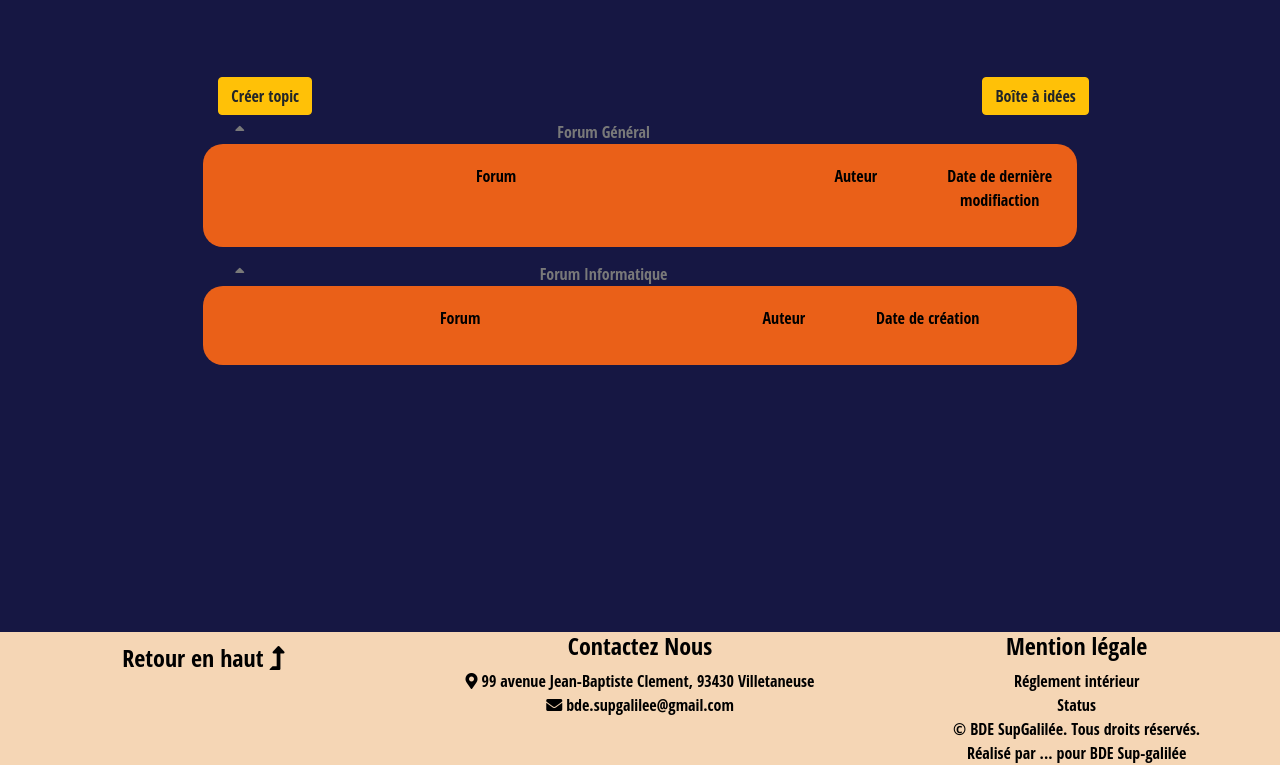
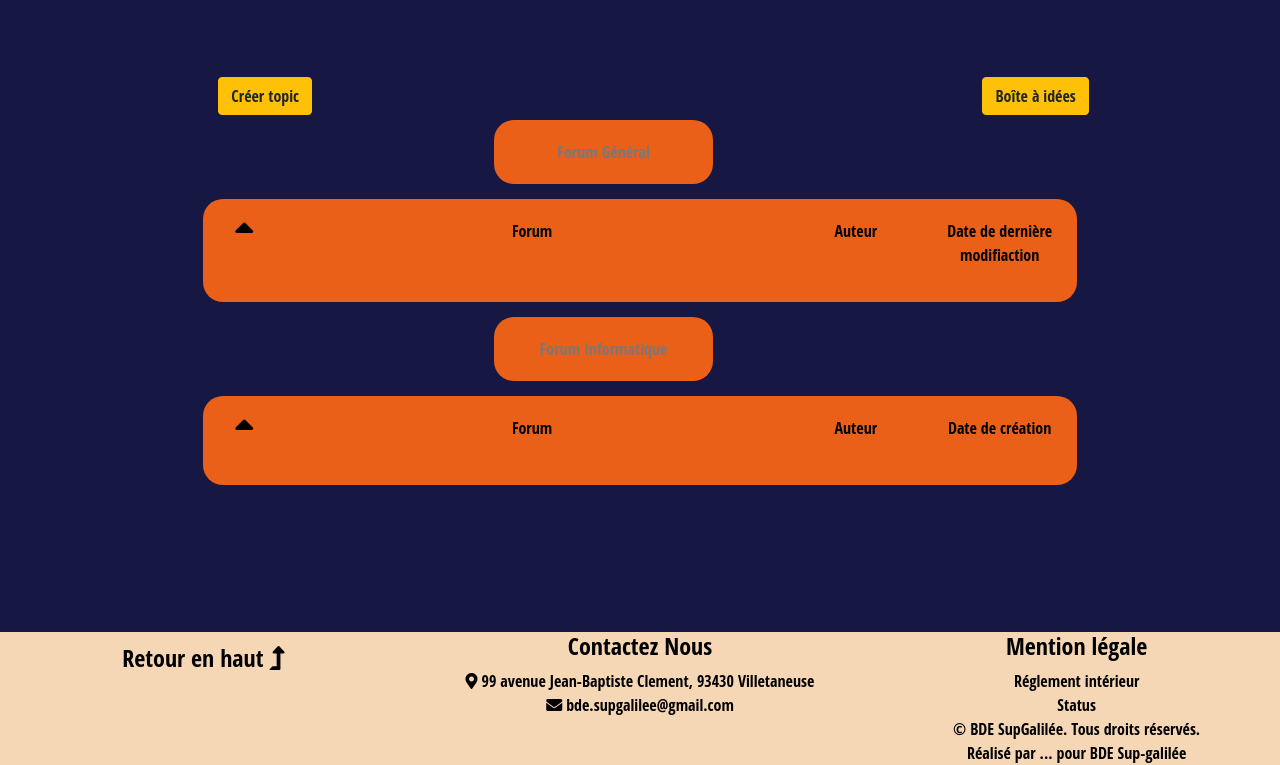
Before and after one commit to Floko95/Firefox-Sup-Galil-e, a PHP site: page /Firefox-Sup-Galil-e/Topics.php in a window 1280 px wide. Shown: the part 35-800 px from the top of the page. Run offline with PHP 8.4, Linux system fonts and the light colour scheme; data that the repository does not hold is empty; some libraries are stand-ins or nearby versions.

Commit message:
Rapetissement des Topics 2

```diff
--- a/php/Topics.php
+++ b/php/Topics.php
@@ -58,7 +58,7 @@
 
 <div class ="top-page"></div>
 
-<div class="row forum-s">
+<div class="row">
     <div class="offset-md-2 col-md-2 add-topic">
         <a href="creation_topics.php" class="btn btn-warning"><span class="glyphicon glyphicon-plus-sign"></span> Créer topic</a>
     </div>
@@ -67,23 +67,24 @@
     </div>
 </div>
 
+
 <div class="row title">
 	<div class="offset-md-2 col-md-8">
 		<div class="row">
-			<div class="col-md-1" id="general-bouton"><span class="fas fa-sort-up"></span></div>
-			<div class="col-md-9">Forum Général</div>
+			<div class="offset-md-4 col-md-3 block">Forum Général</div>
 		</div>
 	</div>
 </div>
 
-
-<div class="row" id="general-messages">
+<div class="row" >
 	<div class="offset-md-2 col-md-8 block">
 		<div class="row info-categorie">
-			<div class=" col-md-8 general-categorie">Forum</div>
+			<div class="col-md-1" id="general-bouton"><span class="fas fa-sort-up fa-2x"></span></div>
+			<div class=" col-md-7 general-categorie">Forum</div>
 			<div class=" col-md-2 auteur-categorie">Auteur</div>
 			<div class=" col-md-2 date-categorie">Date de dernière modifiaction</div>
 		</div>
+		<div id="general-messages">
 			<?php foreach($topics as $topic):
 			$req = $bdd->prepare('SELECT * from tags where idTopics= ?');
 			$req->execute(array($topic['idTopics']));
@@ -116,6 +117,7 @@
 			<?php endforeach; ?>
 		</div>
 	</div>
+</div>
 <!-- ------------------------------------FORUM FILIERE------------------------- -->
 <?php $req = $bdd->prepare('SELECT idTopics,topic,dateCreation,nom,prenom FROM Topics NATURAL JOIN ETUDIANTS WHERE general=0 ORDER BY dateCreation DESC');
 	$req->execute();
@@ -124,23 +126,23 @@
 <div class="row title">
 	<div class="offset-md-2 col-md-8">
 		<div class="row">
-			<div class="col-md-1" id="informatique-bouton"><span class="fas fa-sort-up"></span></div>
-			<div class="col-md-9">Forum Informatique</div>
+			<div class="offset-md-4 col-md-3 block">Forum Informatique</div>
 		</div>
 	</div>
 </div>
 
 
-<div class="row" id="informatique-messages">
+<div class="row">
 	<div class="offset-md-2 col-md-8 block">
 		<div class="row info-categorie">
+			<div class="col-md-1" id="informatique-bouton"><span class="fas fa-sort-up fa-2x"></span></div>
 			<div class=" col-md-7 general-categorie">Forum</div>
 			<div class=" col-md-2 auteur-categorie">Auteur</div>
 			<div class=" col-md-2 date-categorie">Date de création</div>
 		</div>
 
 
-
+		<div id="informatique-messages">
 			<?php foreach($topics as $topic):
 			$req = $bdd->prepare('SELECT * from tags where idTopics= ?');
 			$req->execute(array($topic['idTopics']));
@@ -170,6 +172,7 @@
 			<?php endforeach; ?>
 		</div>
 	</div>
+</div>
   <footer>
     <?php require_once ('footer.html') ?>
   </footer>
```
Lines whose indentation alone changed are shown as unchanged.
